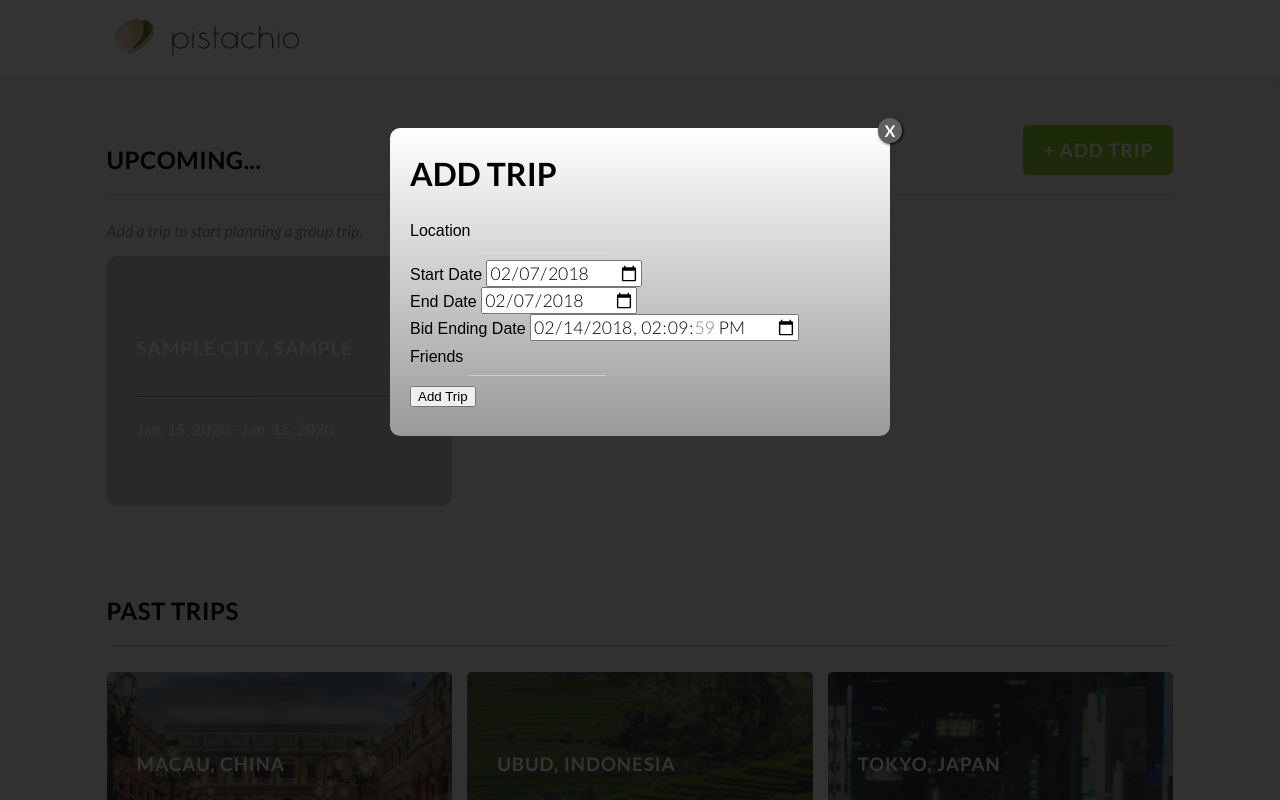
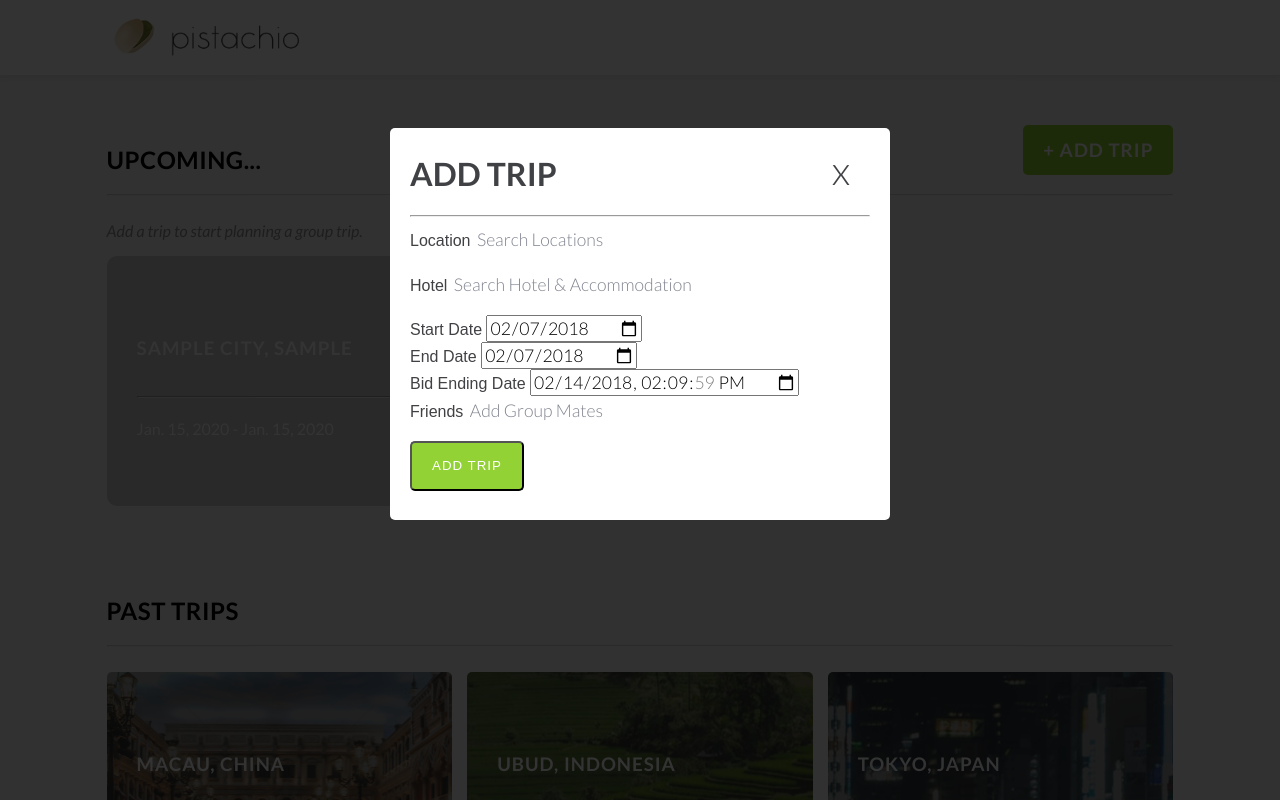
Before and after one commit to spdasilv/pistachio, a Django app: template pistachio/api/templates/api/home.html in a window 1280 px wide, after a click on "+ ADD TRIP". Run offline with Django 3.2, Linux system fonts and the light colour scheme; the template is opened without the code that fills it: values that come from a table or form of the project are taken from there, others are empty; a user stored in the database is signed in; tables that the repository leaves empty hold one stand-in row (values such as "Sample post").

Commit message:
Style Modal

```diff
--- a/pistachio/api/static/api/css/styling.css
+++ b/pistachio/api/static/api/css/styling.css
@@ -236,9 +236,10 @@ input[type=text] {
     border-bottom: 1px solid var(--darkgrey);
     height: 5%;
     background: none;
-    width: 30%;
+    width: 100%;
     margin-top: -5px;
     margin-bottom: 10px;
+    color: #80848e
 }
 input[type=text]:focus, input[type=text]:active {
     border-bottom: 1px solid black;
@@ -306,32 +307,27 @@ input, select, textarea {
     position: relative;
     margin: 10% auto;
     padding: 5px 20px 13px 20px;
-    border-radius: 10px;
-    background: #fff;
-    background: -moz-linear-gradient(#fff, #999);
+    border-radius: 5px;
+    background: #FFFFFF;
+    /*background: -moz-linear-gradient(#fff, #999);
     background: -webkit-linear-gradient(#fff, #999);
-    background: -o-linear-gradient(#fff, #999);
+    background: -o-linear-gradient(#fff, #999);*/
 }
 .close {
-    background: #606061;
-    color: #FFFFFF;
-    line-height: 25px;
+    background: #FFFFFF;
+    color: #404144;
+    line-height: 30px;
     position: absolute;
-    right: -12px;
+    right: 34px;
     text-align: center;
-    top: -10px;
-    width: 24px;
+    top: 27px;
+    width: 30px;
     text-decoration: none;
-    font-weight: bold;
-    -webkit-border-radius: 12px;
-    -moz-border-radius: 12px;
-    border-radius: 12px;
-    -moz-box-shadow: 1px 1px 3px #000;
-    -webkit-box-shadow: 1px 1px 3px #000;
-    box-shadow: 1px 1px 3px #000;
+    font-weight: lighter;
+    font-size:40px
 }
 .close:hover {
-    background: #00d9ff;
+    background: #FFFFFF;
 }
 
 a {
--- a/pistachio/api/templates/api/home.html
+++ b/pistachio/api/templates/api/home.html
@@ -103,18 +103,31 @@
         </div>
     </body>
     <div id="openModal" class="modalDialog">
-        <div>	<a href="#close" title="Close" class="close">X</a>
+        <div style="color: #404144;">	<a href="#close" title="Close" class="close">x</a>
         <form method='post' action="{% url 'api:newTrip'%}">
             {% csrf_token %}
             <h1>ADD TRIP</h1>
-            Location <input type="text" name="city_choice" maxlength="200" required id="id_city_choice" /><br>
+            <hr>
+            <style>
+            input[type=text]{
+                width:70%;
+                border-bottom: 1px solid white;
+            }
+            input[type=text]:focus, input[type=text]:active {
+                border-bottom: 1px solid white;
+                outline: none;
+            }
+            </style>
+            Location <input type="text" name="city_choice" maxlength="300" required id="id_city_choice" value="Search Locations"/><br>
+            Hotel <input type="text" name="hotel" maxlength="300" required id="id_hotel" value="Search Hotel & Accommodation"/><br>
             Start Date <input type="date" name="start_date" value="2018-02-07" required id="id_start_date" /><br>
             End Date <input type="date" name="end_date" value="2018-02-07" required id="id_end_date" /><br>
             Bid Ending Date <input type="datetime-local" name="bidding_ends" value="2018-02-14 14:09:59" required id="id_bidding_ends" /><br>
-            Friends <input type="text" name="emails" maxlength="1000" required id="id_emails" /><br>
-            <button type="submit">Add Trip</button>
+            Friends <input type="text" name="emails" maxlength="1000" required id="id_emails" value="Add Group Mates"/><br>
+            <button type="submit"  style="text-decoration:none;" class="green-button" style="float:right">Add Trip</button>
         </form>
         </div>
+        <!--<div><button type="submit"  style="text-decoration:none;" class="green-button" style="float:right">Add Trip</button></div>-->
     </div>
     <script>
     </script>
```
